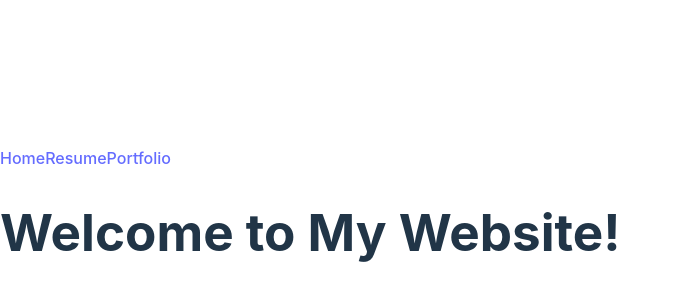
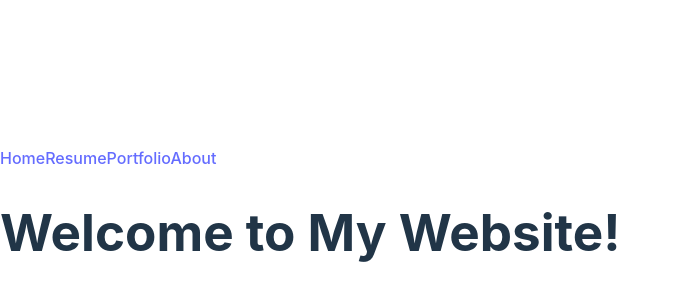
Before and after one commit to LucasKronenfeld/website-portfolio, a React (Vite) app in the folder my-portfolio/: page / in a window 1280 px wide. Shown: the part 180-480 px from the top of the page, without its empty margins (0-679 px from the left). Built offline with nearby package versions, Linux system fonts and the light colour scheme.

Commit message:
add about section

```diff
--- /dev/null
+++ b/my-portfolio/src/About.jsx
@@ -0,0 +1,3 @@
+export default function About() {
+    return <h1 className="text-2xl">About</h1>;
+  }
--- a/my-portfolio/src/App.jsx
+++ b/my-portfolio/src/App.jsx
@@ -7,6 +7,7 @@ export default function App() {
         <Link to="/">Home</Link>
         <Link to="/resume">Resume</Link>
         <Link to="/portfolio">Portfolio</Link>
+        <Link to="/About">About</Link>
       </nav>
       <div className="mt-4 w-full max-w-3xl">
         <Outlet />
--- a/my-portfolio/src/router.jsx
+++ b/my-portfolio/src/router.jsx
@@ -4,6 +4,7 @@ import Home from "./Home";
 import Resume from "./Resume";
 import Portfolio from "./Portfolio";
 import NotFound from "./NotFound";
+import About from "./About";
 
 const router = createBrowserRouter([
   {
@@ -13,6 +14,7 @@ const router = createBrowserRouter([
       { index: true, element: <Home /> },
       { path: "resume", element: <Resume /> },
       { path: "portfolio", element: <Portfolio /> },
+      { path: "About", element: <About /> },
       { path: "*", element: <NotFound /> }, // Catch-all for 404s
     ],
   },
```
